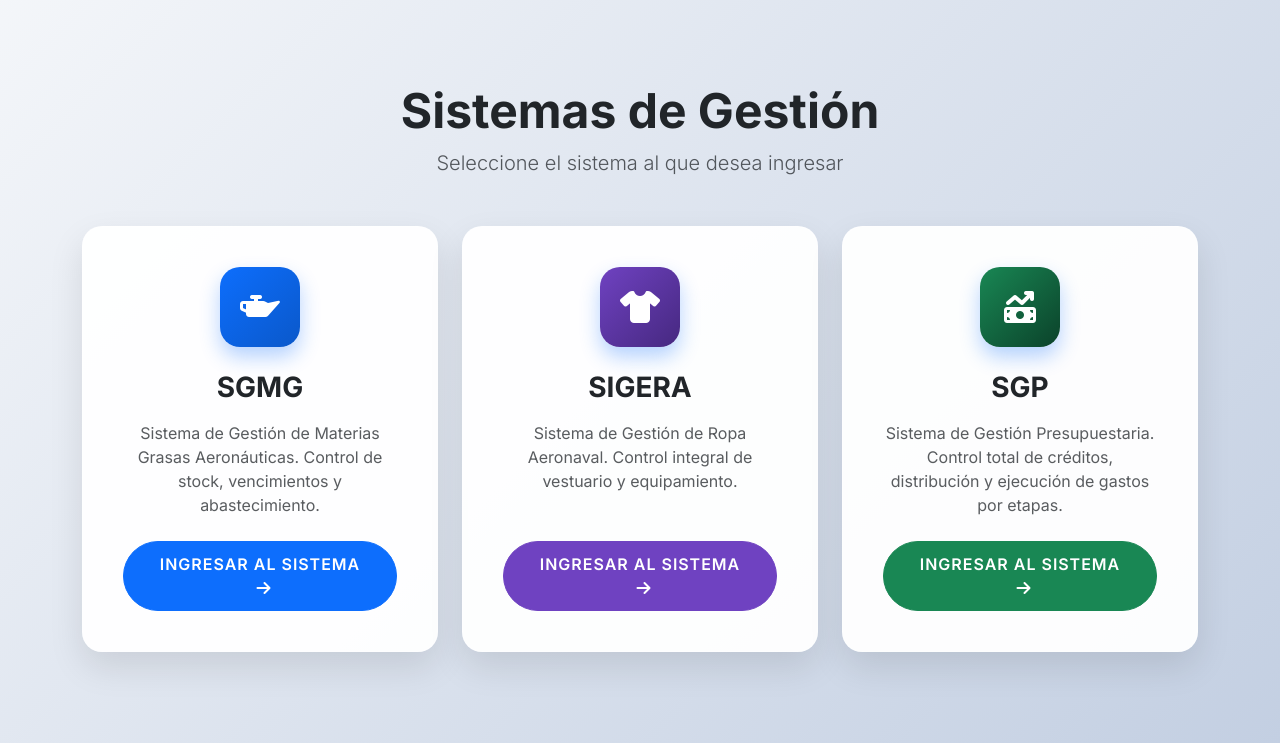
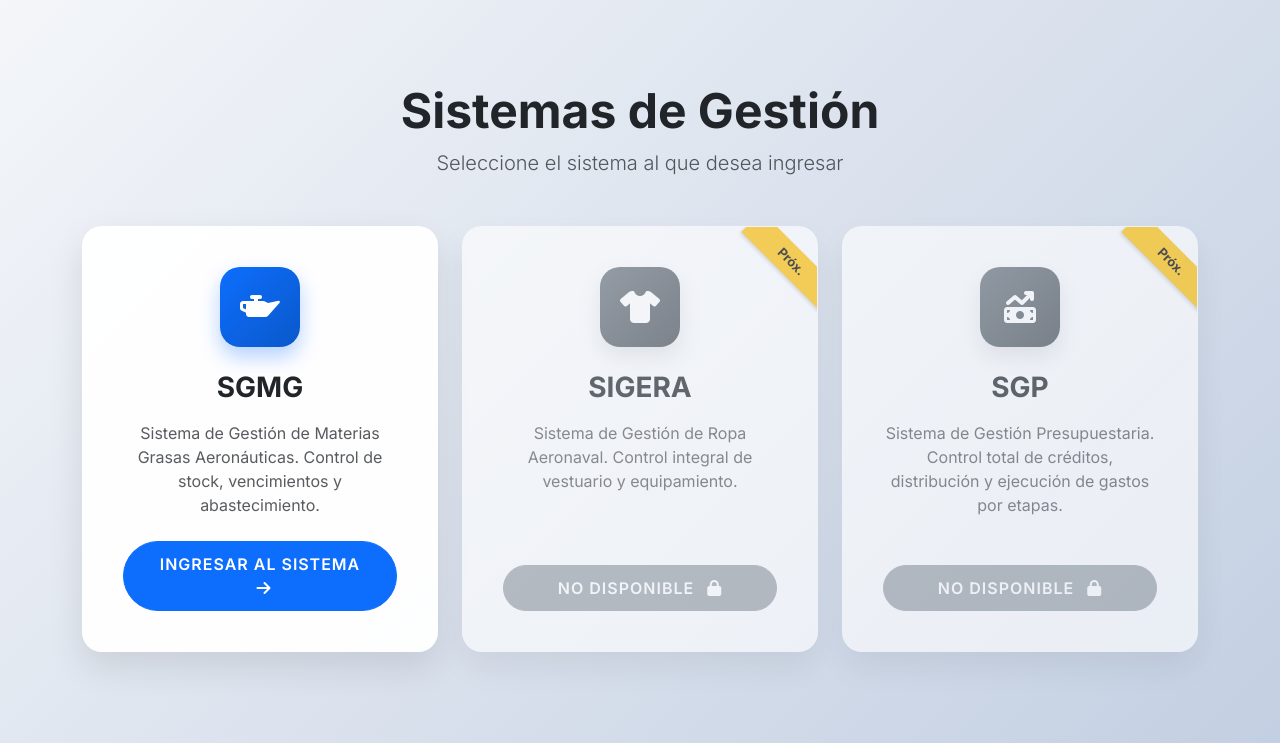
Before and after one commit to Marco24s/Materias-Grasas, a Django app: page / in a window 1280 px wide. Shown: the part 57-800 px from the top of the page. Run offline with Django 5.2, Linux system fonts and the light colour scheme; a user stored in the database is signed in.

Commit message:
para subir al servidor

```diff
--- a/core/templates/core/portal.html
+++ b/core/templates/core/portal.html
@@ -171,36 +171,38 @@
 
                 <!-- SIGERA Card -->
                 <div class="col-md-5 col-lg-4">
-                    <div class="card system-card active-system p-4 h-100 position-relative">
+                    <div class="card system-card disabled-system p-4 h-100 position-relative" style="opacity: 0.65; cursor: not-allowed;">
+                        <div class="badge-soon">Próx.</div>
                         <div class="card-body d-flex flex-column align-items-center text-center">
-                            <div class="icon-box" style="background: linear-gradient(135deg, #6f42c1 0%, #462880 100%);">
-                                <i class="fa-solid fa-shirt" style="color: white;"></i>
+                            <div class="icon-box">
+                                <i class="fa-solid fa-shirt"></i>
                             </div>
                             <h3 class="card-title fw-bold mb-3">SIGERA</h3>
                             <p class="card-text text-muted mb-4 flex-grow-1">
                                 Sistema de Gestión de Ropa Aeronaval. Control integral de vestuario y equipamiento.
                             </p>
-                            <a href="{% url 'sigera:home' %}" class="btn btn-primary btn-portal w-100 mt-auto" style="background-color: #6f42c1; border-color: #6f42c1;">
-                                Ingresar al Sistema <i class="fa-solid fa-arrow-right ms-2"></i>
-                            </a>
+                            <button class="btn btn-secondary btn-portal w-100 mt-auto" disabled>
+                                No Disponible <i class="fa-solid fa-lock ms-2"></i>
+                            </button>
                         </div>
                     </div>
                 </div>
 
                 <!-- SGP Card -->
                 <div class="col-md-5 col-lg-4">
-                    <div class="card system-card active-system p-4 h-100">
+                    <div class="card system-card disabled-system p-4 h-100 position-relative" style="opacity: 0.65; cursor: not-allowed;">
+                        <div class="badge-soon">Próx.</div>
                         <div class="card-body d-flex flex-column align-items-center text-center">
-                            <div class="icon-box" style="background: linear-gradient(135deg, #198754 0%, #0b422a 100%);">
-                                <i class="fa-solid fa-money-bill-trend-up" style="color: white;"></i>
+                            <div class="icon-box">
+                                <i class="fa-solid fa-money-bill-trend-up"></i>
                             </div>
                             <h3 class="card-title fw-bold mb-3">SGP</h3>
                             <p class="card-text text-muted mb-4 flex-grow-1">
                                 Sistema de Gestión Presupuestaria. Control total de créditos, distribución y ejecución de gastos por etapas.
                             </p>
-                            <a href="{% url 'budget:dashboard' %}" class="btn btn-primary btn-portal w-100 mt-auto" style="background-color: #198754; border-color: #198754;">
-                                Ingresar al Sistema <i class="fa-solid fa-arrow-right ms-2"></i>
-                            </a>
+                            <button class="btn btn-secondary btn-portal w-100 mt-auto" disabled>
+                                No Disponible <i class="fa-solid fa-lock ms-2"></i>
+                            </button>
                         </div>
                     </div>
                 </div>
```
